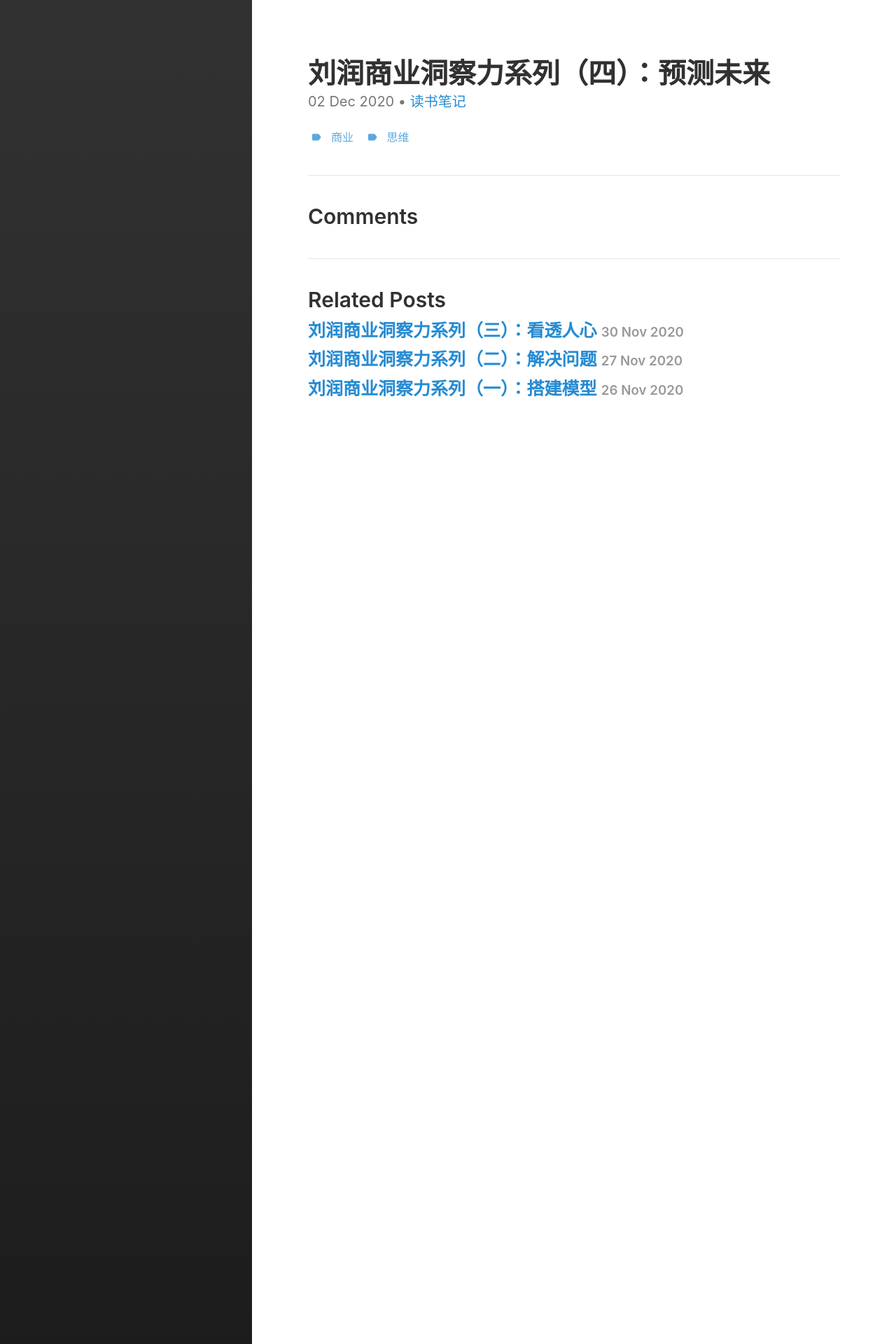
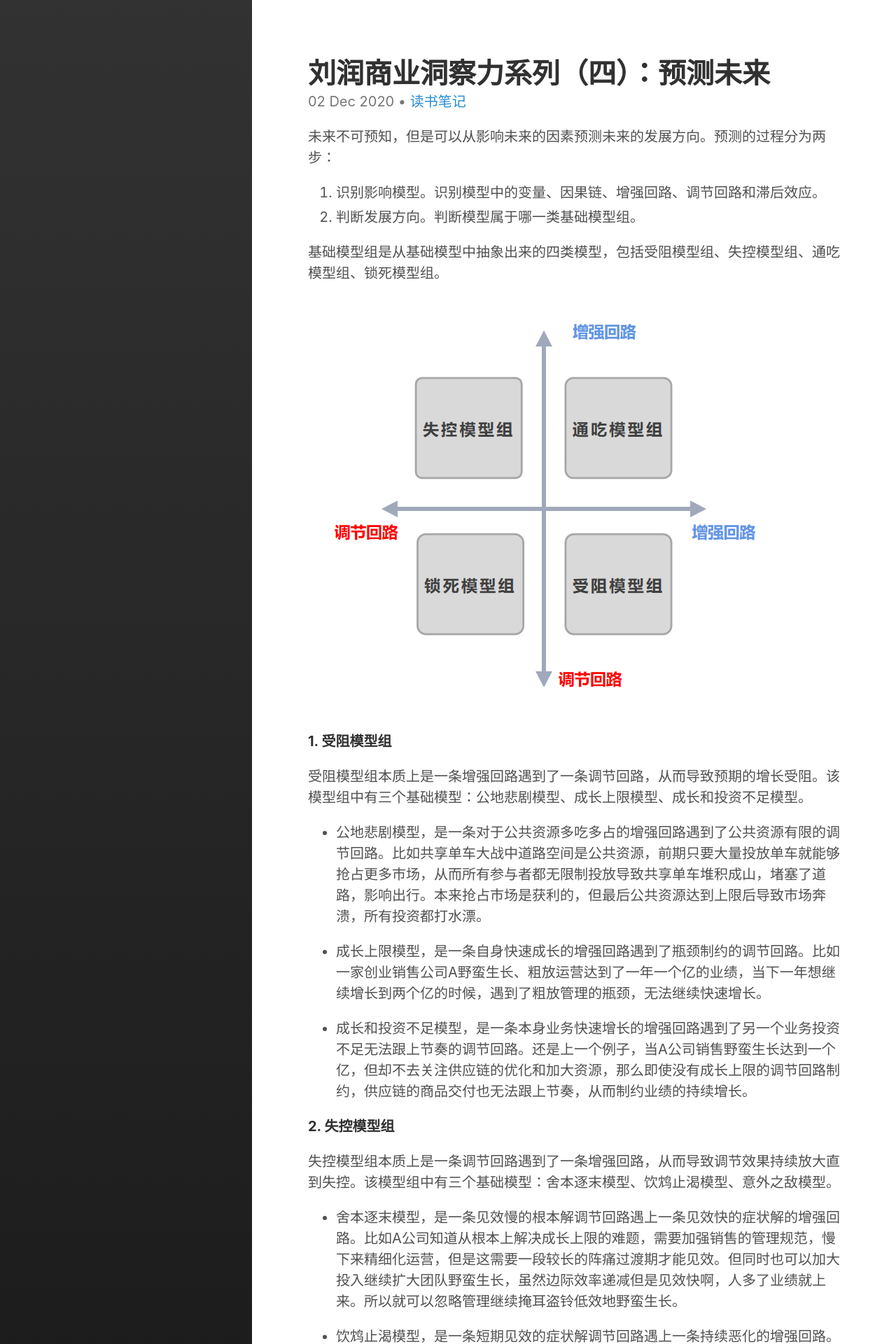
Before and after one commit to Bin0Lin/Bin0Lin.github.io, a Jekyll site: the page built from _posts/2020-12-02-刘润商业洞察力系列（四）：预测未来.md, in a window 1280 px wide. Shown: the top 1920 px of the page at 70% size. Built offline with Jekyll 4.4.1, drawn with Linux system fonts in a browser that asks for light colours; some of the changed text lies outside the part shown.

Commit message:
Update 2020-12-02-刘润商业洞察力系列（四）：预测未来.md

```diff
--- a/_posts/2020-12-02-刘润商业洞察力系列（四）：预测未来.md
+++ b/_posts/2020-12-02-刘润商业洞察力系列（四）：预测未来.md
@@ -8,3 +8,45 @@ tags:
     - 商业
     - 思维
 ---
+
+未来不可预知，但是可以从影响未来的因素预测未来的发展方向。预测的过程分为两步：
+1. 识别影响模型。识别模型中的变量、因果链、增强回路、调节回路和滞后效应。
+2. 判断发展方向。判断模型属于哪一类基础模型组。
+
+基础模型组是从基础模型中抽象出来的四类模型，包括受阻模型组、失控模型组、通吃模型组、锁死模型组。
+
+![image](https://github.com/Bin0Lin/Bin0Lin.github.io/blob/master/image/%E5%9F%BA%E7%A1%80%E6%A8%A1%E5%9E%8B%E7%BB%84.png)
+
+__1. 受阻模型组__
+
+受阻模型组本质上是一条增强回路遇到了一条调节回路，从而导致预期的增长受阻。该模型组中有三个基础模型：公地悲剧模型、成长上限模型、成长和投资不足模型。
+
+- 公地悲剧模型，是一条对于公共资源多吃多占的增强回路遇到了公共资源有限的调节回路。比如共享单车大战中道路空间是公共资源，前期只要大量投放单车就能够抢占更多市场，从而所有参与者都无限制投放导致共享单车堆积成山，堵塞了道路，影响出行。本来抢占市场是获利的，但最后公共资源达到上限后导致市场奔溃，所有投资都打水漂。
+
+- 成长上限模型，是一条自身快速成长的增强回路遇到了瓶颈制约的调节回路。比如一家创业销售公司A野蛮生长、粗放运营达到了一年一个亿的业绩，当下一年想继续增长到两个亿的时候，遇到了粗放管理的瓶颈，无法继续快速增长。
+
+- 成长和投资不足模型，是一条本身业务快速增长的增强回路遇到了另一个业务投资不足无法跟上节奏的调节回路。还是上一个例子，当A公司销售野蛮生长达到一个亿，但却不去关注供应链的优化和加大资源，那么即使没有成长上限的调节回路制约，供应链的商品交付也无法跟上节奏，从而制约业绩的持续增长。
+
+__2. 失控模型组__
+
+失控模型组本质上是一条调节回路遇到了一条增强回路，从而导致调节效果持续放大直到失控。该模型组中有三个基础模型：舍本逐末模型、饮鸩止渴模型、意外之敌模型。
+
+- 舍本逐末模型，是一条见效慢的根本解调节回路遇上一条见效快的症状解的增强回路。比如A公司知道从根本上解决成长上限的难题，需要加强销售的管理规范，慢下来精细化运营，但是这需要一段较长的阵痛过渡期才能见效。但同时也可以加大投入继续扩大团队野蛮生长，虽然边际效率递减但是见效快啊，人多了业绩就上来。所以就可以忽略管理继续掩耳盗铃低效地野蛮生长。
+
+- 饮鸩止渴模型，是一条短期见效的症状解调节回路遇上一条持续恶化的增强回路。比如A公司觉得加大招人力度这种症状解可以马上见效，持续扩大团队，团队越大导致管理越乱，越难规范，最后公司崩溃。
+
+- 意外之敌模型，是一条对于自身的调节回路影响了盟友的增强回路。比如A公司为了提高业绩，给出了低于成本价的促销价格，结果另一家公司B直接全部采购，形成垄断后提高价格再卖，A公司的让利变成了B公司的利润。
+
+__3. 通吃模型组__
+
+通吃模型组本质上是一条自己的增强回路激发了另一条对手的负向增强回路，从而导致赢者通吃的局面。通吃的前提是某些有限的资源总量下，比如用户、资本、市场、模型。形成通吃模型后，富者越富，穷者越穷，对于富者来说，这些就是他们的增长飞轮。飞轮持续转动，他们持续增长。
+
+__4. 锁死模型组__
+
+锁死模型组本质上是一条调节回路遇上另一条调节回路，从而互相持续影响，形成死结。该模型组中有两个基础模型：恶性竞争模型、目标侵蚀模型。
+
+- 恶性竞争模型，是一条自我修复的调节回路触发了对手的调节回路。比如A公司为了提高业绩，给出了低于市场价的促销价格，结果竞争对手C也受到了低价的冲击，为了保住市场不得已打起价格战，两个公司开始恶性循环。
+
+- 目标侵蚀模型，是一条改变行为缩小目标差距的调节回路遇到了改变目标缩小差距的调节回路。当目标是定性而不是定量时，对目标的定义进行偷天换日从而达到缩小当前和目标的差距。
+
+综上，对未来方向的预测只需做到两点，一、找到当前的模型；二、匹配基础模型。就能看到未来的发展方向。
```
